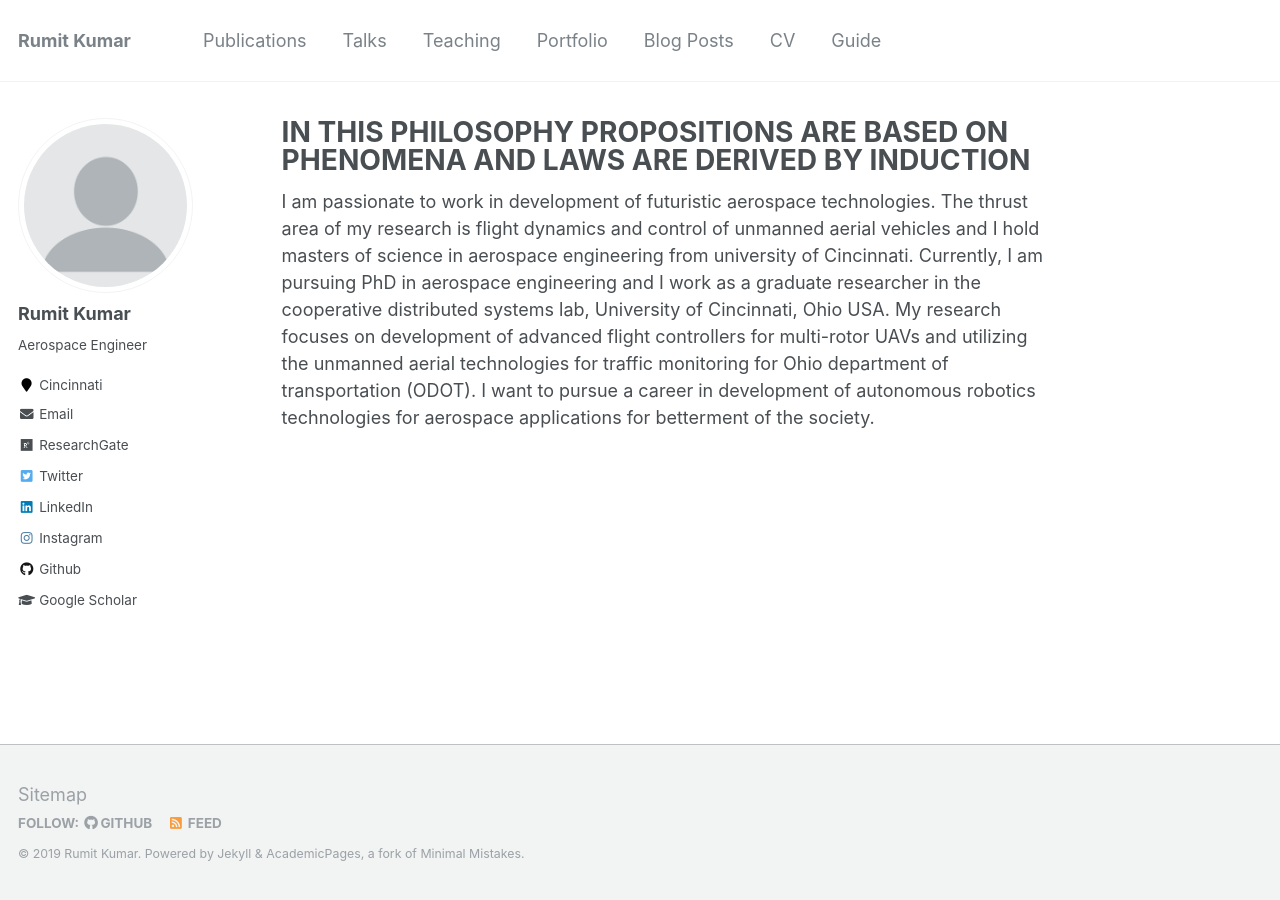
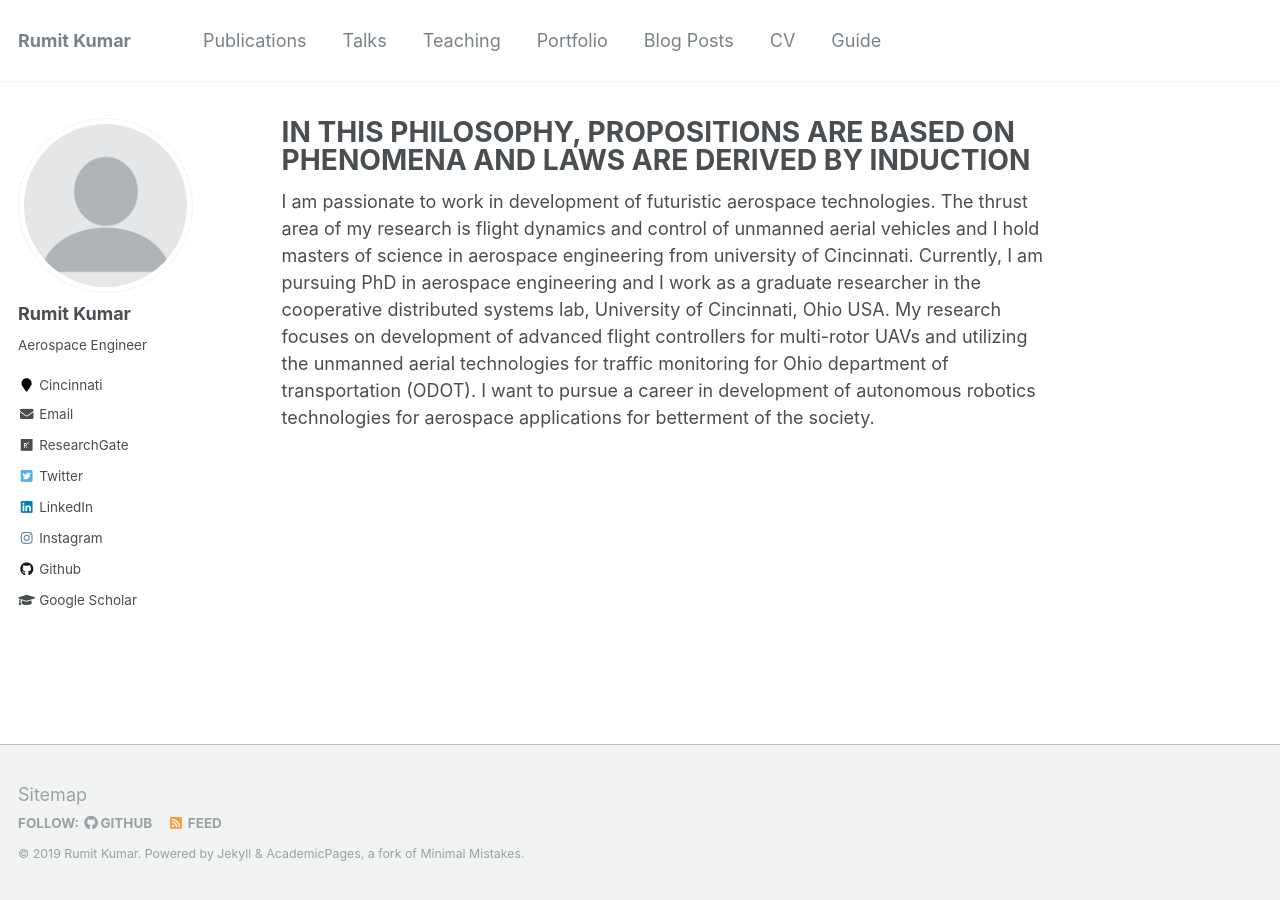
Before and after one commit to kumarrt/kumarrt.github.io, a Jekyll site: the page built from _pages/about.md, in a window 1280 px wide. Built offline with Jekyll 4.4.1, drawn with Linux system fonts in a browser that asks for light colours.

```diff
--- a/_pages/about.md
+++ b/_pages/about.md
@@ -1,6 +1,6 @@
 ---
 permalink: /
-title: "IN THIS PHILOSOPHY PROPOSITIONS ARE BASED ON PHENOMENA AND LAWS ARE DERIVED BY INDUCTION"
+title: "IN THIS PHILOSOPHY, PROPOSITIONS ARE BASED ON PHENOMENA AND LAWS ARE DERIVED BY INDUCTION"
 excerpt: "About me"
 author_profile: true
 redirect_from:
```
